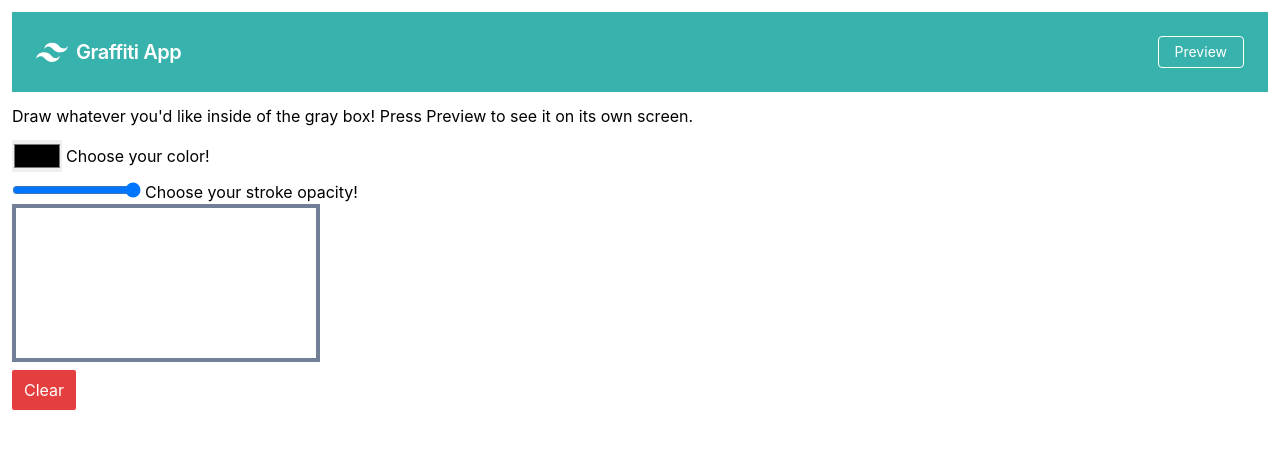
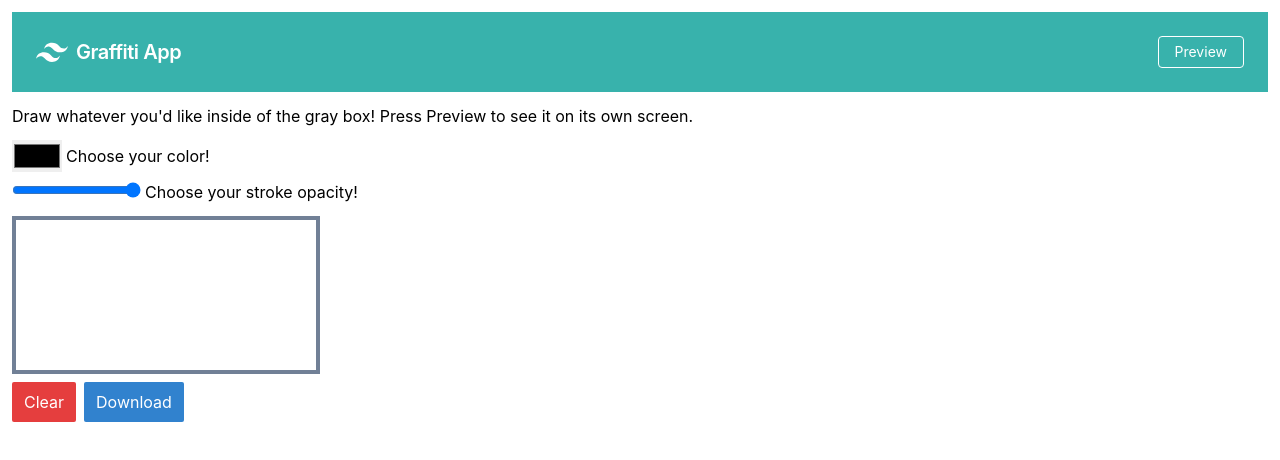
Before and after one commit to emilyseibert/graffiti, a React (Vite) app: page / in a window 1280 px wide. Shown: the top 460 px of the page. Built offline with nearby package versions, Linux system fonts and the light colour scheme.

Commit message:
downloads

```diff
--- a/src/components/App.js
+++ b/src/components/App.js
@@ -15,6 +15,16 @@ const App = () => {
 
     return () => dispatch(closeChannel());
   }, []);
+
+  const downloadImage = (e) => {
+    const canvas = document.getElementById("canvas");
+    const image = canvas
+      .toDataURL("image/png")
+      .replace("image/png", "image/octet-stream"); // here is the most important part because if you dont replace you will get a DOM 18 exception.
+    window.location.href = image; // it will save locally
+
+    // TODO: can i change the file name?
+  };
 
   const clearCanvas = () => {
     // TODO: can i do this without document.getElementById? how does responsive canvas fit into this?
@@ -39,6 +49,12 @@ const App = () => {
         >
           Clear
         </button>
+        <button
+          className="mt-2 ml-2 px-3 py-2 bg-blue-600 text-white rounded-sm"
+          onClick={downloadImage}
+        >
+          Download
+        </button>
       </div>
     </>
   );
--- a/src/components/StrokeConfigs.js
+++ b/src/components/StrokeConfigs.js
@@ -7,10 +7,10 @@ const StrokeConfigs = () => {
   const configs = useSelector((state) => state.strokeConfigs);
 
   return (
-    <>
+    <div className="mb-3">
       <Colorpicker color={configs.color} />
       <StrokeOpacity opacity={configs.opacity} />
-    </>
+    </div>
   );
 };
 
```
